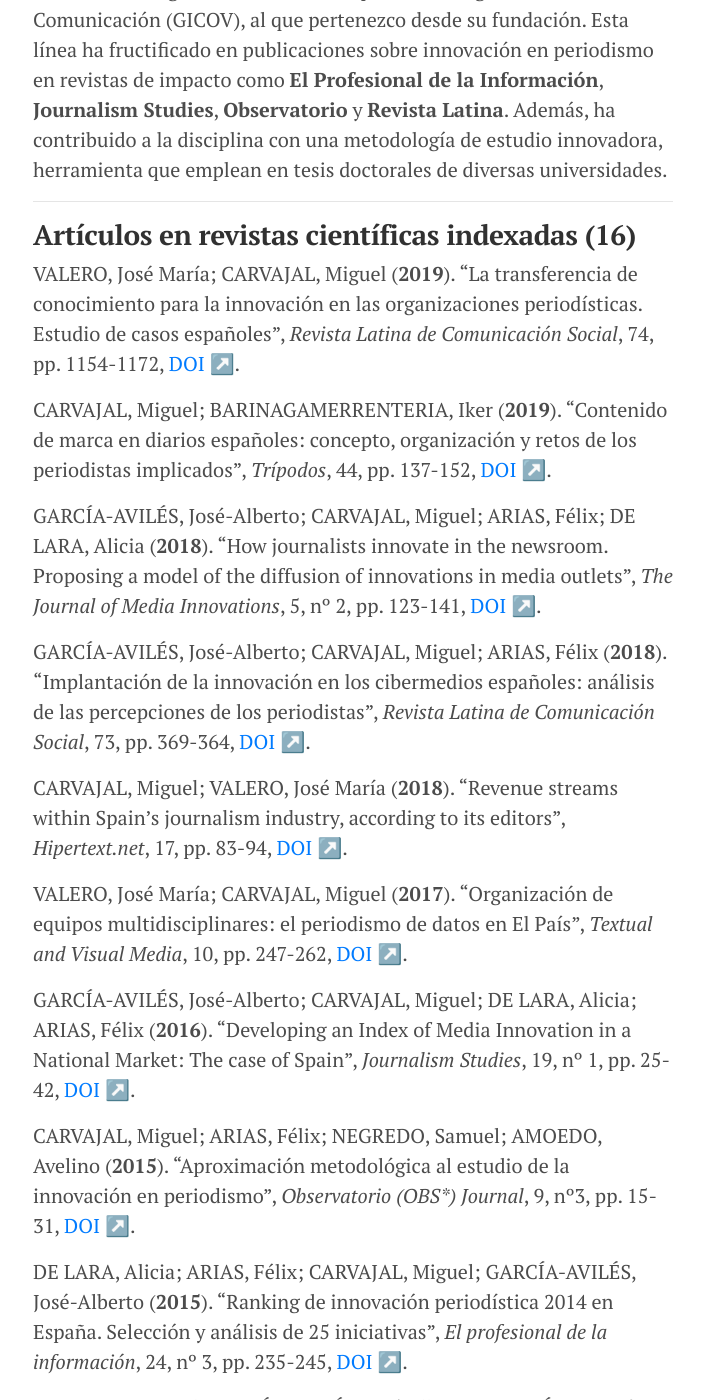
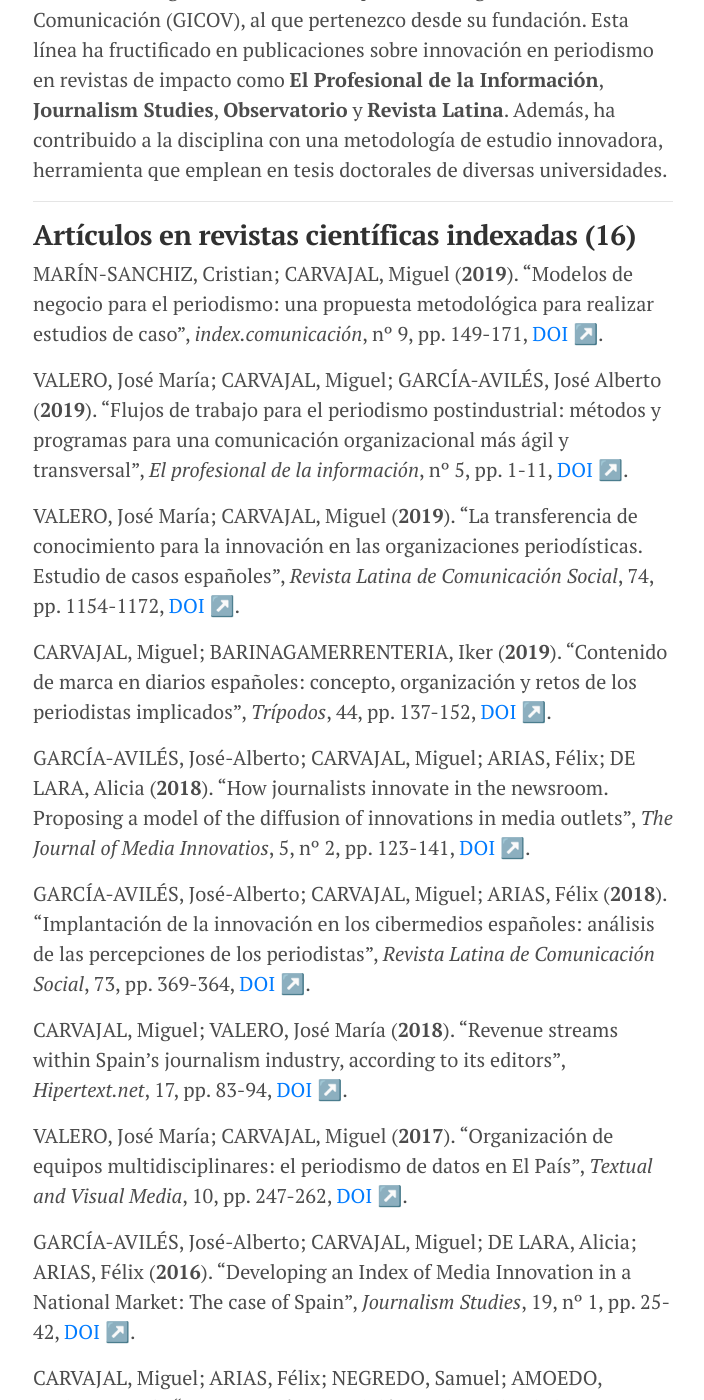
Before and after one commit to miguelcarvajal/miguelcarvajal.github.io, a Jekyll site: the page built from _pages/investigar.md, in a window 1280 px wide and 1400 px high, scrolled down 1840 px. Shown: the whole window, without its empty margins (287-991 px from the left). Built offline with Jekyll 4.4.1, drawn with Linux system fonts in a browser that asks for light colours; some of the changed text lies outside the part shown.

Commit message:
actualizamos CV

```diff
--- a/_data/articulos.csv
+++ b/_data/articulos.csv
@@ -1,12 +1,14 @@
 ano,clave,autores,docu,titulo,revista,volumen,desde,hasta,editorial,pais,issn,doi,JCR,índice,Scopus,Índice SJR,CiteScore 2018,LATINDEX,CIRC,CARHUS+,DIALNET,Citas WOS,Citas SCOPUS,Citas GS
-2019,Artículo,"VALERO, José María; CARVAJAL, Miguel",Investigacion_Articulos_4A1_2019_RLCS.pdf,La transferencia de conocimiento para la innovación en las organizaciones periodísticas. Estudio de casos españoles,Revista Latina de Comunicación Social,74,1154,1172,Sociedad Latina de Comunicación Social,España,1138-5820,http://dx.doi.org/10.4185/RLCS-2019-1376,No,,Q2 97/285,0.57,0.98,36,B,A,SÍ,,,
-2019,Artículo,"CARVAJAL, Miguel; BARINAGAMERRENTERIA, Iker",Investigacion_Articulos_4A1_2019_Tripodos.pdf,"Contenido de marca en diarios españoles: concepto, organización y retos de los periodistas implicados",Trípodos,44,137,152,,España,1138-3305,#,No,,Sí,,,31,C,D,SÍ,,,
-2018,Artículo,"GARCÍA-AVILÉS, José-Alberto; CARVAJAL, Miguel; ARIAS, Félix; DE LARA, Alicia",Investigacion_Articulos_4A1_2018_JMI.pdf,How journalists innovate in the newsroom. Proposing a model of the diffusion of innovations in media outlets,The Journal of Media Innovations,"5, nº 2",123,141,Universidad de Oslo,Suecia,1894-5562,https://www.journals.uio.no/index.php/TJMI/article/view/3968,No,,No,,,No,No,No,No,0,0,2
+2019,Artículo,"MARÍN-SANCHIZ, Cristian; CARVAJAL, Miguel",,Modelos de negocio para el periodismo: una propuesta metodológica para realizar estudios de caso,index.comunicación,nº 9,149,171,Editorial Universitas,España,2174-1859,http://journals.sfu.ca/indexcomunicacion/index.php/indexcomunicacion/article/view/525/633,,,,,,,,,,,,
+2019,Artículo,"VALERO, José María; CARVAJAL, Miguel; GARCÍA-AVILÉS, José Alberto",,Flujos de trabajo para el periodismo postindustrial: métodos y programas para una comunicación organizacional más ágil y transversal,El profesional de la información,nº 5,1,11,EPI,España,1386-6710,https://doi.org/10.3145/epi.2019.sep.14,,,,,,,,,,,,
+2019,Artículo,"VALERO, José María; CARVAJAL, Miguel",Investigacion_Articulos_4A1_2019_RLCS.pdf,La transferencia de conocimiento para la innovación en las organizaciones periodísticas. Estudio de casos españoles,Revista Latina de Comunicación Social,74,1154,1172,Sociedad Latina de Comunicación Social,España,1138-5820,http://revistalatinacs.org/n_anteriores/074paper/1376/59es.html,No,,Q2 97/285,0.57,0.98,36,B,A,SÍ,,,
+2019,Artículo,"CARVAJAL, Miguel; BARINAGAMERRENTERIA, Iker",Investigacion_Articulos_4A1_2019_Tripodos.pdf,"Contenido de marca en diarios españoles: concepto, organización y retos de los periodistas implicados",Trípodos,44,137,152,Facultad de Comunicación y Relaciones Internacionales Blanquerna,España,1138-3305,http://www.tripodos.com/index.php/Facultat_Comunicacio_Blanquerna/article/view/623/714,No,,Sí,,,31,C,D,SÍ,,,
+2018,Artículo,"GARCÍA-AVILÉS, José-Alberto; CARVAJAL, Miguel; ARIAS, Félix; DE LARA, Alicia",Investigacion_Articulos_4A1_2018_JMI.pdf,How journalists innovate in the newsroom. Proposing a model of the diffusion of innovations in media outlets,The Journal of Media Innovatios,"5, nº 2",123,141,Universidad de Oslo,Suecia,1894-5562,http://dx.doi.org/10.5617/jomi.v5i1.3968,No,,No,,,No,No,No,No,0,0,2
 2018,Artículo,"GARCÍA-AVILÉS, José-Alberto; CARVAJAL, Miguel; ARIAS, Félix",Investigacion_Articulos_4A1_2018_RLCS.pdf,Implantación de la innovación en los cibermedios españoles: análisis de las percepciones de los periodistas,Revista Latina de Comunicación Social,73,369,364,Sociedad Latina de Comunicación Social,España,1138-5820,https://doi.org/10.4185/RLCS-2018-1260,No,,Q2 97/285,0.57,0.98,36,B,A,SÍ,1,0,2
 2018,Artículo,"CARVAJAL, Miguel; VALERO, José María",Investigacion_Articulos_4A1_2018_HTX.pdf,"Revenue streams within Spain’s journalism industry, according to its editors",Hipertext.net,17,83,94,Universitat Pompeu Fabra,España,1695-5498,https://doi.org/10.31009/hipertext.net.2018.i17.08,No,,No,,,30,C,D,SÍ,0,0,0
 2017,Artículo,"VALERO, José María; CARVAJAL, Miguel",Investigacion_Articulos_4A1_2017_T&VM.pdf,Organización de equipos multidisciplinares: el periodismo de datos en El País,Textual and Visual Media,10,247,262,Revista de la Sociedad Española de Periodística (SEP),España,1889-2515,http://textualvisualmedia.com/index.php/txtvmedia/article/view/50,No,,No,,,32,D,No,SÍ,0,0,0
 2016,Artículo,"GARCÍA-AVILÉS, José-Alberto; CARVAJAL, Miguel; DE LARA, Alicia; ARIAS, Félix",Investigacion_Articulos_4A1_2016_JS.pdf,Developing an Index of Media Innovation in a National Market: The case of Spain,Journalism Studies,"19, nº 1",25,42,"Taylor & Francis, Routledge",Inglaterra,1461-670X,https://doi.org/10.1080/1461670X.2016.1161496,Q2,1.76,Q1 39/285,01.06,1.83,No,No,No,No,2,3,10
-2015,Artículo,"CARVAJAL, Miguel; ARIAS, Félix; NEGREDO, Samuel; AMOEDO, Avelino",Investigacion_Articulos_4A1_2015_OBS.pdf,Aproximación metodológica al estudio de la innovación en periodismo,Observatorio (OBS*) Journal,"9, nº3",15,31,Obercom,Portugal,1646-5954,http://obs.obercom.pt/index.php/obs/article/view/793,No,,Q3 193/285,0.26,0.31,31,C,No,SÍ,1,2,7
+2015,Artículo,"CARVAJAL, Miguel; ARIAS, Félix; NEGREDO, Samuel; AMOEDO, Avelino",Investigacion_Articulos_4A1_2015_OBS.pdf,Aproximación metodológica al estudio de la innovación en periodismo,Observatorio (OBS*) Journal,"9, nº3",15,31,Obercom,Portugal,1646-5954,https://doi.org/10.7458/obs932015793,No,,Q3 193/285,0.26,0.31,31,C,No,SÍ,1,2,7
 2015,Artículo,"DE LARA, Alicia; ARIAS, Félix; CARVAJAL, Miguel; GARCÍA-AVILÉS, José-Alberto",Investigacion_Articulos_4A1_2015_EPI.pdf,Ranking de innovación periodística 2014 en España. Selección y análisis de 25 iniciativas,El profesional de la información,"24, nº 3",235,245,EPI,España,1386-6710,https://doi.org/10.3145/epi.2015.may.03,Q3,1.3,Q1 43/202,0.65,1.17,33,A,B,SÍ,8,7,33
 2012,Artículo,"CARVAJAL, Miguel; GARCÍA-AVILÉS, José Alberto; GONZÁLEZ, José Luis",Investigacion_Articulos_4A1_2012_JP.pdf,Crowdfunding and non-profit media: The emergence of new models for public interest journalism,Journalism Practice,"6, nº 5-6",638,647,"Taylor & Francis, Routledge",Inglaterra,1751-2786,https://doi.org/10.1080/17512786.2012.667267,Q2,1.67,Q1 53/285,0.8,1.63,No,No,No,No,0,44,107
 2009,Artículo,"GARCÍA AVILÉS, José Alberto; CARVAJAL, Miguel; KALTENBRUNNER, Andy, MEIER, Klaus; KRAUS, Daniela",Investigacion_Articulos_4A1_2009_ANAL.pdf,"Integración de redacciones en Austria, España y Alemania: Modelos de convergencia de medios",Anàlisi: Quaderns de comunicació i cultura,38,173,198,UAB y UOC,España,0211-2175,https://ddd.uab.cat/record/51436,No,,No,,,31,B,C,SÍ,0,0,13
--- a/_includes/nav.html
+++ b/_includes/nav.html
@@ -21,9 +21,11 @@
       <li class="nav-item">
         <a class="nav-link" href="{{ site.baseurl }}/english-bio.html">English</a>
       </li>
+      <!---
       <li class="nav-item">
         <a class="nav-link font-weight-bolder text-warning" href="{{ site.baseurl }}/notas/">Notas</a>
       </li>
+      --->
     </ul>
   </div>
 </nav>
--- a/_pages/investigar.md
+++ b/_pages/investigar.md
@@ -146,4 +146,4 @@
 - 2012 - (actualidad) MIEMBRO de comité científico de la revista polaca NAUKOWY PRZEGLAD DZIENNIKARSKI.
 - 2018 - PONENTE en la Comisión de la Promoción Cultural del Consell Valenciá de Cultura para la elaboración del "Informe sobre la prensa valenciana".
 
-**He evaluado artículos científicos en revistas indexadas**, como Comunicación y Sociedad (SCOPUS), Revista Latina (Scopus), Sphera (Latindex) y Revista Mediterránea (Latindex).
+**He evaluado artículos científicos en revistas indexadas**, como Comunicación y Sociedad (SCOPUS), Revista Latina (Scopus), Sphera (Latindex), Revista Mediterránea (Latindex), CUADERNOS.INFO, Journalism Practice (JCR), y Revista de Comunicación.
```
Also changed, not shown: _pages/notas.md (+4 -4 lines).
